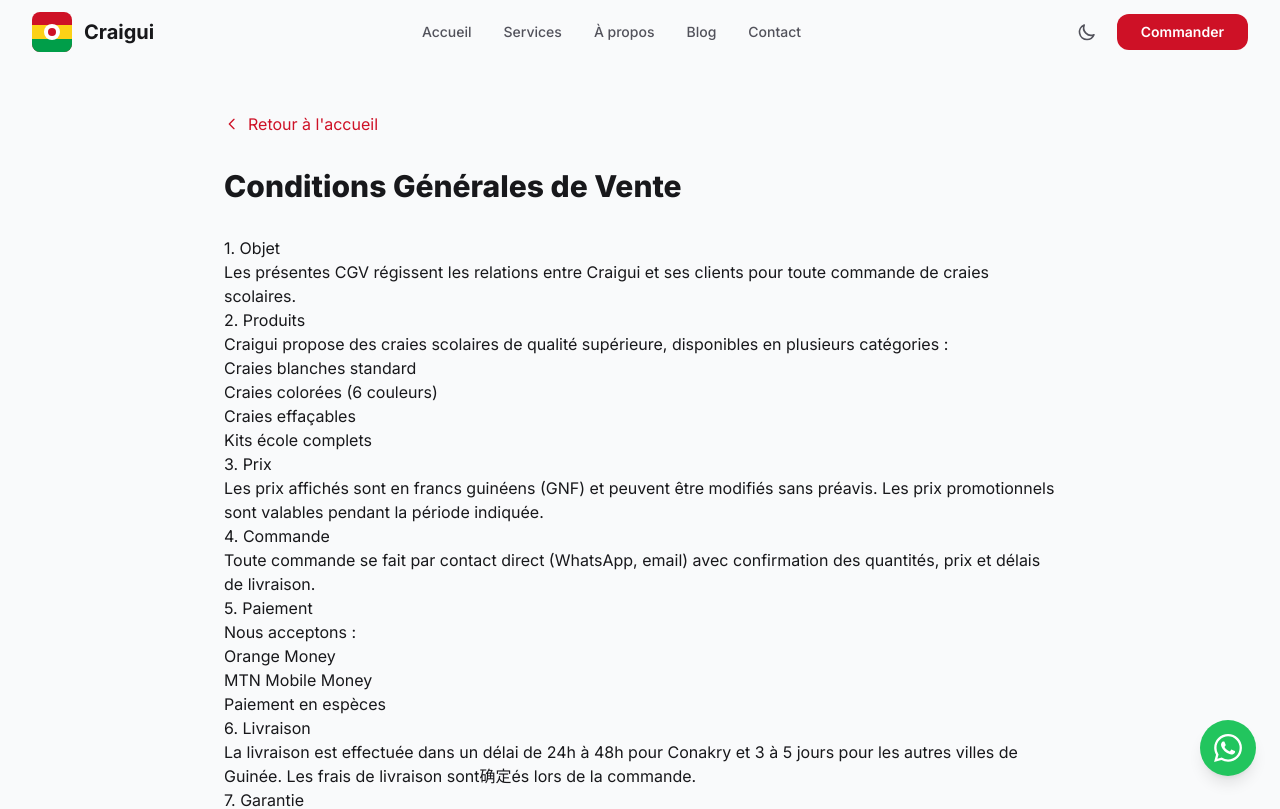
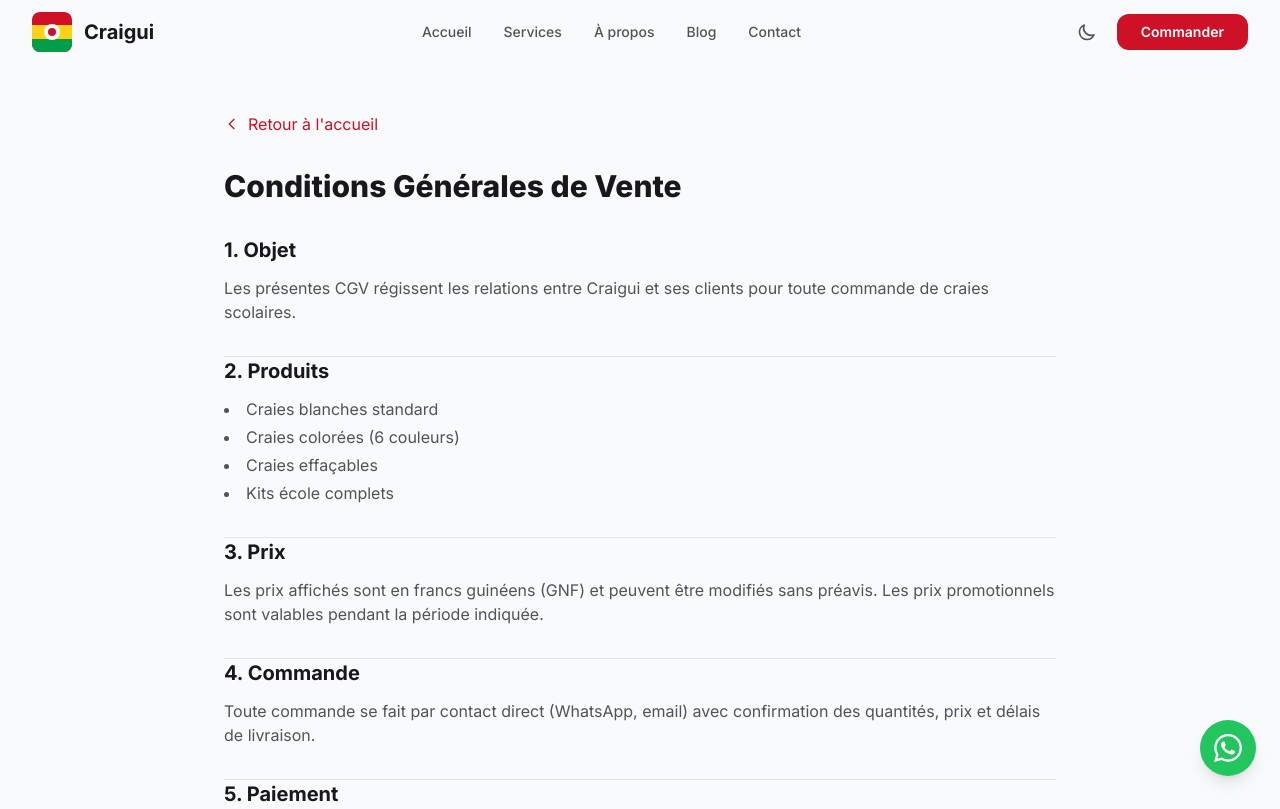
Before and after one commit to sidikoss/graigui, a React (Vite) app: page /legal/cgv in a window 1280 px wide. Shown: the top 809 px of the page. Built offline with nearby package versions, Linux system fonts and the light colour scheme.

Commit message:
Improve: lazy loading, schema.org, sitemap, robots.txt, fix XSS risk

```diff
--- a/src/App.jsx
+++ b/src/App.jsx
@@ -1,25 +1,69 @@
 import { Routes, Route } from 'react-router-dom'
+import { lazy, Suspense } from 'react'
 import RootLayout from './components/layout/RootLayout'
-import HomePage from './pages/HomePage'
-import ServicesPage from './pages/ServicesPage'
-import AboutPage from './pages/AboutPage'
-import BlogPage from './pages/BlogPage'
-import ContactPage from './pages/ContactPage'
-import LegalPage from './pages/LegalPage'
-import NotFoundPage from './pages/NotFoundPage'
+import WhatsAppButton from './components/ui/WhatsAppButton'
+
+const HomePage = lazy(() => import('./pages/HomePage'))
+const ServicesPage = lazy(() => import('./pages/ServicesPage'))
+const AboutPage = lazy(() => import('./pages/AboutPage'))
+const BlogPage = lazy(() => import('./pages/BlogPage'))
+const ContactPage = lazy(() => import('./pages/ContactPage'))
+const LegalPage = lazy(() => import('./pages/LegalPage'))
+const NotFoundPage = lazy(() => import('./pages/NotFoundPage'))
+
+function LoadingSpinner() {
+  return (
+    <div className="flex items-center justify-center min-h-[60vh]">
+      <div className="flex flex-col items-center gap-4">
+        <div className="w-12 h-12 border-4 border-guinea-red border-t-transparent rounded-full animate-spin" />
+        <p className="text-zinc-500">Chargement...</p>
+      </div>
+    </div>
+  )
+}
 
 export default function App() {
   return (
-    <Routes>
-      <Route path="/" element={<RootLayout />}>
-        <Route index element={<HomePage />} />
-        <Route path="services" element={<ServicesPage />} />
-        <Route path="about" element={<AboutPage />} />
-        <Route path="blog" element={<BlogPage />} />
-        <Route path="contact" element={<ContactPage />} />
-        <Route path="legal/:type" element={<LegalPage />} />
-        <Route path="*" element={<NotFoundPage />} />
-      </Route>
-    </Routes>
+    <>
+      <Routes>
+        <Route path="/" element={<RootLayout />}>
+          <Route index element={
+            <Suspense fallback={<LoadingSpinner />}>
+              <HomePage />
+            </Suspense>
+          } />
+          <Route path="services" element={
+            <Suspense fallback={<LoadingSpinner />}>
+              <ServicesPage />
+            </Suspense>
+          } />
+          <Route path="about" element={
+            <Suspense fallback={<LoadingSpinner />}>
+              <AboutPage />
+            </Suspense>
+          } />
+          <Route path="blog" element={
+            <Suspense fallback={<LoadingSpinner />}>
+              <BlogPage />
+            </Suspense>
+          } />
+          <Route path="contact" element={
+            <Suspense fallback={<LoadingSpinner />}>
+              <ContactPage />
+            </Suspense>
+          } />
+          <Route path="legal/:type" element={
+            <Suspense fallback={<LoadingSpinner />}>
+              <LegalPage />
+            </Suspense>
+          } />
+          <Route path="*" element={
+            <Suspense fallback={<LoadingSpinner />}>
+              <NotFoundPage />
+            </Suspense>
+          } />
+        </Route>
+      </Routes>
+    </>
   )
 }
--- a/src/pages/LegalPage.jsx
+++ b/src/pages/LegalPage.jsx
@@ -1,106 +1,122 @@
 import { useParams, Link } from 'react-router-dom'
 
 const legalContent = {
-  mentions: {
-    title: 'Mentions Légales',
-    content: `
-      <h2>1. Informations sur l'éditeur</h2>
-      <p><strong>Raison sociale :</strong> Craigui</p>
-      <p><strong>Nom du responsable :</strong> Sidiki Zekaba</p>
-      <p><strong>Email :</strong> sidikouzekaba@gmail.com</p>
-      <p><strong>Téléphone :</strong> +224 661 862 044</p>
-      <p><strong>Adresse :</strong> Conakry, République de Guinée</p>
+  mentions: [
+    {
+      title: '1. Informations sur l\'éditeur',
+      text: 'Raison sociale : Craigui'
+    },
+    {
+      title: '1.1 Responsable',
+      text: 'Nom du responsable : Sidiki Zekaba'
+    },
+    {
+      title: '1.2 Contact',
+      list: ['Email : sidikouzekaba@gmail.com', 'Téléphone : +224 661 862 044', 'Adresse : Conakry, République de Guinée']
+    },
+    {
+      title: '2. Hébergement',
+      text: 'Le site Craigui est hébergé par un prestataire professionnel garantissant la sécurité et la disponibilité du service.'
+    },
+    {
+      title: '3. Propriété intellectuelle',
+      text: 'L\'ensemble du contenu du site Craigui (textes, images, logo, graphismes) est protégé par le droit d\'auteur. Toute reproduction, même partielle, est interdite sans autorisation préalable.'
+    },
+    {
+      title: '4. Limitation de responsabilité',
+      text: 'Les informations contenues sur ce site sont aussi précises que possible. Cependant, Craigui ne saurait être tenu responsable des omissions ou des inexactitudes.'
+    }
+  ],
+  cgv: [
+    {
+      title: '1. Objet',
+      text: 'Les présentes CGV régissent les relations entre Craigui et ses clients pour toute commande de craies scolaires.'
+    },
+    {
+      title: '2. Produits',
+      list: ['Craies blanches standard', 'Craies colorées (6 couleurs)', 'Craies effaçables', 'Kits école complets']
+    },
+    {
+      title: '3. Prix',
+      text: 'Les prix affichés sont en francs guinéens (GNF) et peuvent être modifiés sans préavis. Les prix promotionnels sont valables pendant la période indiquée.'
+    },
+    {
+      title: '4. Commande',
+      text: 'Toute commande se fait par contact direct (WhatsApp, email) avec confirmation des quantités, prix et délais de livraison.'
+    },
+    {
+      title: '5. Paiement',
+      list: ['Orange Money', 'MTN Mobile Money', 'Paiement en espèces']
+    },
+    {
+      title: '6. Livraison',
+      text: 'La livraison est effectuée dans un délai de 24h à 48h pour Conakry et 3 à 5 jours pour les autres villes de Guinée. Les frais de livraison sont déterminés lors de la commande.'
+    },
+    {
+      title: '7. Garantie',
+      text: 'Tous nos produits sont garantis. Si la qualité ne vous convient pas, contactez-nous pour un remplacement ou un remboursement.'
+    },
+    {
+      title: '8. Retour',
+      text: 'Les retours sont acceptés dans les 7 jours suivant la livraison en cas de défaut de qualité. Les frais de retour sont à notre charge.'
+    }
+  ],
+  confidentialite: [
+    {
+      title: '1. Collecte des données',
+      list: ['Nom et prénom', 'Email', 'Téléphone', 'Nom de l\'école/organisation', 'Adresse de livraison (si différente)']
+    },
+    {
+      title: '2. Utilisation des données',
+      list: ['Traiter votre commande', 'Vous informer de l\'état de votre commande', 'Vous contacter en cas de besoin']
+    },
+    {
+      title: '3. Protection des données',
+      text: 'Vos données personnelles sont protégées et ne sont jamais vendues ou partagées avec des tiers à des fins commerciales.'
+    },
+    {
+      title: '4. Cookies',
+      text: 'Notre site n\'utilise pas de cookies de tracking. Nous utilisons uniquement les cookies essentiels au fonctionnement du site.'
+    },
+    {
+      title: '5. Vos droits',
+      text: 'Conformément à la réglementation, vous avez le droit d\'accéder, de corriger et de supprimer vos données personnelles. Pour exercer ces droits, contactez-nous.'
+    },
+    {
+      title: '6. Contact',
+      list: ['Email : sidikouzekaba@gmail.com', 'Tél : +224 661 862 044']
+    }
+  ]
+}
 
-      <h2>2. Hébergement</h2>
-      <p>Le site Craigui est hébergé par un prestataire professionnel garantissant la sécurité et la disponibilité du service.</p>
+const titles = {
+  mentions: 'Mentions Légales',
+  cgv: 'Conditions Générales de Vente',
+  confidentialite: 'Politique de Confidentialité'
+}
 
-      <h2>3. Propriété intellectuelle</h2>
-      <p>L'ensemble du contenu du site Craigui (textes, images, logo, graphismes) est protégé par le droit d'auteur. Toute reproduction, même partielle, est interdite sans autorisation préalable.</p>
-
-      <h2>4. Limitation de responsabilité</h2>
-      <p>Les informations contenues sur ce site sont aussi précises que possible. Cependant, Craigui ne saurait être tenu responsable des omissions ou des inexactitudes.</p>
-    `
-  },
-  cgv: {
-    title: 'Conditions Générales de Vente',
-    content: `
-      <h2>1. Objet</h2>
-      <p>Les présentes CGV régissent les relations entre Craigui et ses clients pour toute commande de craies scolaires.</p>
-
-      <h2>2. Produits</h2>
-      <p>Craigui propose des craies scolaires de qualité supérieure, disponibles en plusieurs catégories :</p>
-      <ul>
-        <li>Craies blanches standard</li>
-        <li>Craies colorées (6 couleurs)</li>
-        <li>Craies effaçables</li>
-        <li>Kits école complets</li>
-      </ul>
-
-      <h2>3. Prix</h2>
-      <p>Les prix affichés sont en francs guinéens (GNF) et peuvent être modifiés sans préavis. Les prix promotionnels sont valables pendant la période indiquée.</p>
-
-      <h2>4. Commande</h2>
-      <p>Toute commande se fait par contact direct (WhatsApp, email) avec confirmation des quantités, prix et délais de livraison.</p>
-
-      <h2>5. Paiement</h2>
-      <p>Nous acceptons :</p>
-      <ul>
-        <li>Orange Money</li>
-        <li>MTN Mobile Money</li>
-        <li>Paiement en espèces</li>
-      </ul>
-
-      <h2>6. Livraison</h2>
-      <p>La livraison est effectuée dans un délai de 24h à 48h pour Conakry et 3 à 5 jours pour les autres villes de Guinée. Les frais de livraison sont确定és lors de la commande.</p>
-
-      <h2>7. Garantie</h2>
-      <p>Tous nos produits sont garantis. Si la qualité ne vous convient pas, contactez-nous pour un remplacement ou un remboursement.</p>
-
-      <h2>8. Retour</h2>
-      <p>Les retours sont acceptés dans les 7 jours suivant la livraison en cas de défaut de qualité. Les frais de retour sont à notre charge.</p>
-    `
-  },
-  confidentialite: {
-    title: 'Politique de Confidentialité',
-    content: `
-      <h2>1. Collecte des données</h2>
-      <p>Nous collectons uniquement les données nécessaires au traitement de votre commande :</p>
-      <ul>
-        <li>Nom et prénom</li>
-        <li>Email</li>
-        <li>Téléphone</li>
-        <li>Nom de l'école/organisation</li>
-        <li>Adresse de livraison (si différente)</li>
-      </ul>
-
-      <h2>2. Utilisation des données</h2>
-      <p>Vos données sont utilisées pour :</p>
-      <ul>
-        <li>Traiter votre commande</li>
-        <li>Vous informer de l'état de votre commande</li>
-        <li>Vous contacter en cas de besoin</li>
-      </ul>
-
-      <h2>3. Protection des données</h2>
-      <p>Vos données personnelles sont protégées et ne sont jamais vendues ou partagées avec des tiers à des fins commerciales.</p>
-
-      <h2>4. Cookies</h2>
-      <p>Notre site n'utilise pas de cookies de tracking. Nous utilisons uniquement les cookies essentiels au fonctionnement du site.</p>
-
-      <h2>5. Vos droits</h2>
-      <p>Conformément à la réglementation, vous avez le droit d'accéder, de corriger et de supprimer vos données personnelles. Pour exercer ces droits, contactez-nous à sidikouzekaba@gmail.com.</p>
-
-      <h2>6. Contact</h2>
-      <p>Pour toute question concernant notre politique de confidentialité, contactez-nous :</p>
-      <p>Email : sidikouzekaba@gmail.com</p>
-      <p>Tél : +224 661 862 044</p>
-    `
-  }
+function LegalSection({ section }) {
+  return (
+    <section className="mb-8">
+      <h2 className="text-xl font-bold text-zinc-900 dark:text-white mb-3">{section.title}</h2>
+      {section.text && (
+        <p className="text-zinc-600 dark:text-zinc-400 mb-2">{section.text}</p>
+      )}
+      {section.list && (
+        <ul className="list-disc list-inside space-y-1 text-zinc-600 dark:text-zinc-400">
+          {section.list.map((item, i) => (
+            <li key={i}>{item}</li>
+          ))}
+        </ul>
+      )}
+    </section>
+  )
 }
 
 export default function LegalPage() {
   const { type } = useParams()
   const content = legalContent[type] || legalContent.mentions
+  const title = titles[type] || titles.mentions
 
   return (
     <div className="mx-auto max-w-4xl px-4 sm:px-6 lg:px-8 py-12">
@@ -108,21 +124,18 @@ export default function LegalPage() {
         <svg className="h-4 w-4" fill="none" viewBox="0 0 24 24" stroke="currentColor">
           <path strokeLinecap="round" strokeLinejoin="round" strokeWidth={2} d="M15 19l-7-7 7-7" />
         </svg>
-        Retour à l'accueil
+        Retour à l&apos;accueil
       </Link>
 
       <h1 className="text-3xl font-extrabold text-zinc-900 dark:text-white mb-8">
-        {content.title}
+        {title}
       </h1>
 
-      <div
-        className="prose prose-zinc dark:prose-invert max-w-none
-          prose-headings:font-bold prose-headings:text-zinc-900 dark:prose-headings:text-white
-          prose-h2:mt-8 prose-h2:mb-4
-          prose-p:text-zinc-600 dark:prose-p:text-zinc-400
-          prose-li:text-zinc-600 dark:prose-li:text-zinc-400"
-        dangerouslySetInnerHTML={{ __html: content.content }}
-      />
+      <div className="divide-y divide-zinc-200 dark:divide-zinc-800">
+        {content.map((section, i) => (
+          <LegalSection key={i} section={section} />
+        ))}
+      </div>
 
       <div className="mt-12 rounded-xl bg-zinc-100 p-6 dark:bg-zinc-900">
         <p className="text-sm text-zinc-600 dark:text-zinc-400">
```
Also changed, not shown: index.html (+86 -3 lines), public/robots.txt (added), 2 other files (tests, documents, lock files or other folders).
